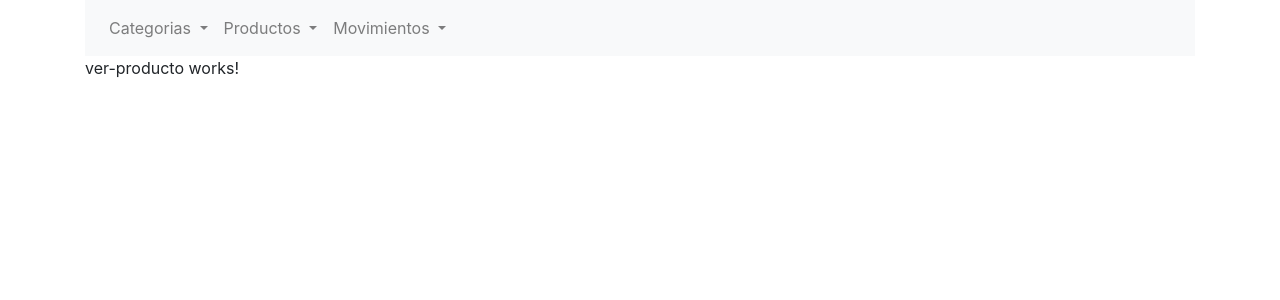
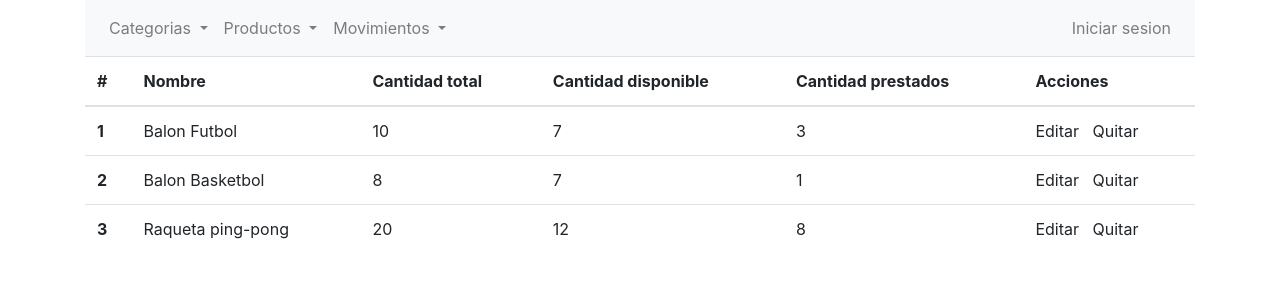
Before and after one commit to mincubill/Inventario, an Angular app: page /VerProducto in a window 1280 px wide. Shown: the top 300 px of the page. Built offline with nearby package versions, Linux system fonts and the light colour scheme.

Commit message:
Agregados formularios

```diff
--- a/src/app/agregar-categoria/agregar-categoria.component.html
+++ b/src/app/agregar-categoria/agregar-categoria.component.html
@@ -1,3 +1,9 @@
-<p>
-  agregar-categoria works!
-</p>
+<form>
+  <div class='form-group'>
+    <label>Nombre:</label>
+    <input type="text" class="form-control">
+    <label>Descripcion:</label>
+    <input type="text" class="form-control">
+    <input type="submit" class="btn btn-primary" value="Guardar">
+  </div>
+</form>
--- a/src/app/agregar-producto/agregar-producto.component.html
+++ b/src/app/agregar-producto/agregar-producto.component.html
@@ -1,3 +1,16 @@
-<p>
-  agregar-producto works!
-</p>
+<form>
+  <div class='form-group col-sm-6'>
+    <label>Nombre:</label>
+    <input type="text" class="form-control">
+    <label>Descripcion:</label>
+    <input type="text" class="form-control">
+    <label>Categoria:</label>
+    <select name="" id="" class="form-control">
+      <option value="">Balones</option>
+      <option value="">Insumos</option>
+      <option value="">Otros</option>
+    </select>
+
+    <input type="submit" class="btn btn-primary" value="Guardar">
+  </div>
+</form>
--- a/src/app/ingresar-stock/ingresar-stock.component.html
+++ b/src/app/ingresar-stock/ingresar-stock.component.html
@@ -1,3 +1,20 @@
-<p>
-  ingresar-stock works!
-</p>
+<form>
+  <div class='form-group col-sm-6'>
+    <label>Categoria:</label>
+    <select name="" id="" class="form-control">
+      <option value="">Balones</option>
+      <option value="">Insumos</option>
+      <option value="">Otros</option>
+    </select>
+    <label>Producto:</label>
+    <select name="" id="" class="form-control">
+      <option value="">Balon de futbol</option>
+      <option value="">Balon de Basketbol</option>
+      <option value="">Raqueta ping-pong</option>
+    </select>
+    <label for="">Cantidad:</label>
+    <input type="number"  class="form-control">
+
+    <input type="submit" class="btn btn-primary" value="Guardar">
+  </div>
+</form>
--- a/src/app/nav/nav.component.html
+++ b/src/app/nav/nav.component.html
@@ -37,6 +37,14 @@
             <a class="dropdown-item" routerLink="/IngresarDevolucion">Ingresar Devolucion</a>
           </div>
         </li>
+
+      </ul>
+  </div>
+  <div class="navbar-collapse collapse w-100 order-3 dual-collapse2" id='collapse_target'>
+      <ul class="navbar-nav ml-auto">
+          <li class="nav-item">
+              <a class="nav-link" href="#">Iniciar sesion</a>
+          </li>
       </ul>
   </div>
 
--- a/src/app/ver-categoria/ver-categoria.component.html
+++ b/src/app/ver-categoria/ver-categoria.component.html
@@ -1,3 +1,27 @@
-<p>
-  ver-categoria works!
-</p>
+<table class="table table-hover">
+  <thead>
+    <tr>
+      <th scope="col">#</th>
+      <th scope="col" colspan="2">Nombre</th>
+      <th scope="col">Acciones</th>
+    </tr>
+  </thead>
+  <tbody>
+    <tr>
+      <th scope="row">1</th>
+      <td colspan="2">Balones</td>
+      <td>
+        <a>Editar</a> &nbsp;
+        <a>Quitar</a>
+      </td>
+    </tr>
+    <tr>
+      <th scope="row">2</th>
+      <td colspan="2"> Insumos</td>
+      <td>
+        <a>Editar</a> &nbsp;
+        <a>Quitar</a>
+      </td>
+    </tr>
+  </tbody>
+</table>
--- a/src/app/ver-producto/ver-producto.component.html
+++ b/src/app/ver-producto/ver-producto.component.html
@@ -1,3 +1,47 @@
-<p>
-  ver-producto works!
-</p>
+<table class="table table-hover">
+  <thead>
+    <tr>
+      <th scope="col">#</th>
+      <th scope="col">Nombre</th>
+      <th scope="col">Cantidad total</th>
+      <th scope="col">Cantidad disponible</th>
+      <th scope="col">Cantidad prestados</th>
+      <th scope="col">Acciones</th>
+    </tr>
+  </thead>
+  <tbody>
+    <tr>
+      <th scope="row">1</th>
+      <td>Balon Futbol</td>
+      <td>10</td>
+      <td>7</td>
+      <td>3</td>
+      <td>
+        <a>Editar</a> &nbsp;
+        <a>Quitar</a>
+      </td>
+    </tr>
+    <tr>
+      <th scope="row">2</th>
+      <td>Balon Basketbol</td>
+      <td>8</td>
+      <td>7</td>
+      <td>1</td>
+      <td>
+        <a>Editar</a> &nbsp;
+        <a>Quitar</a>
+      </td>
+    </tr>
+    <tr>
+      <th scope="row">3</th>
+      <td>Raqueta ping-pong</td>
+      <td>20</td>
+      <td>12</td>
+      <td>8</td>
+      <td>
+        <a>Editar</a> &nbsp;
+        <a>Quitar</a>
+      </td>
+    </tr>
+  </tbody>
+</table>
```
